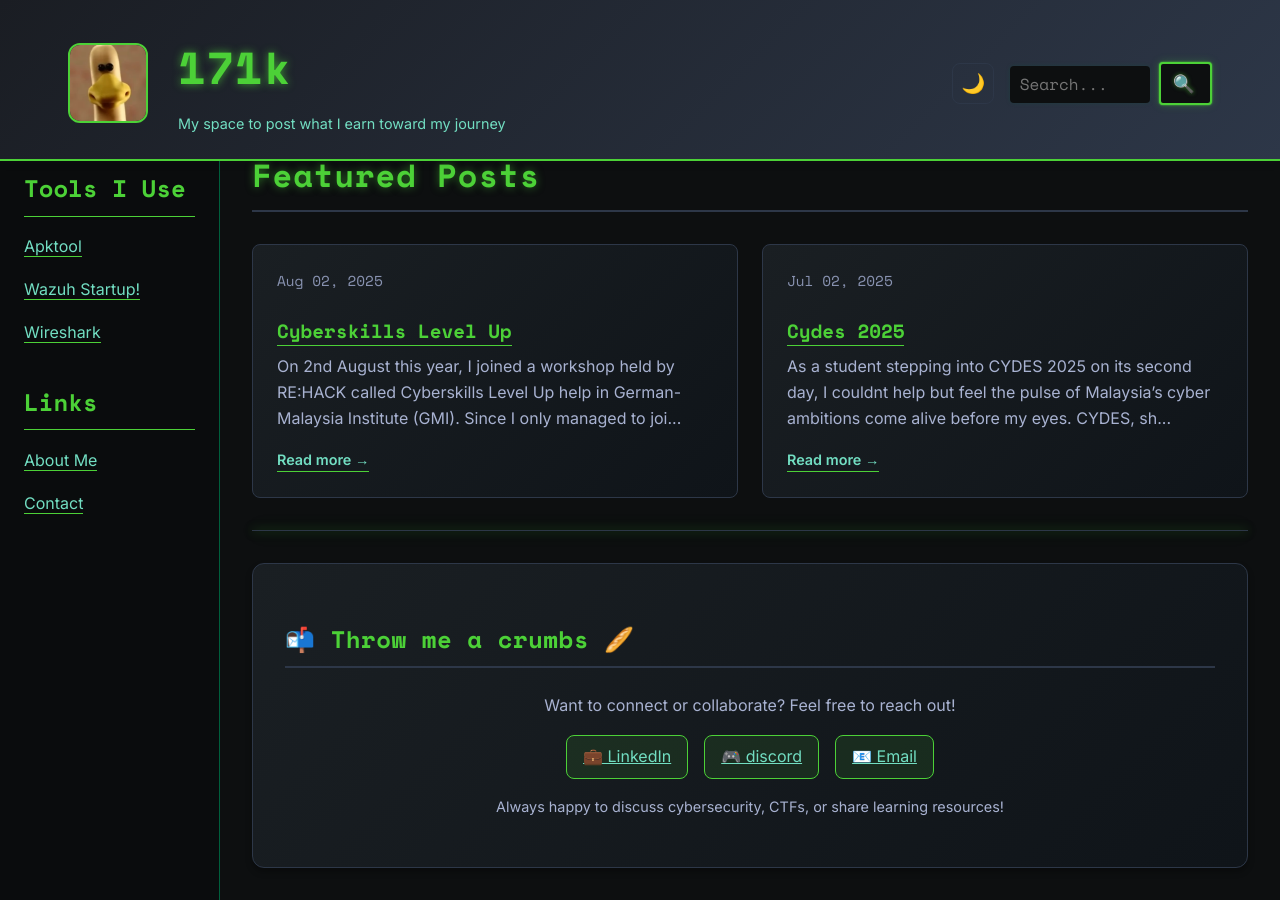
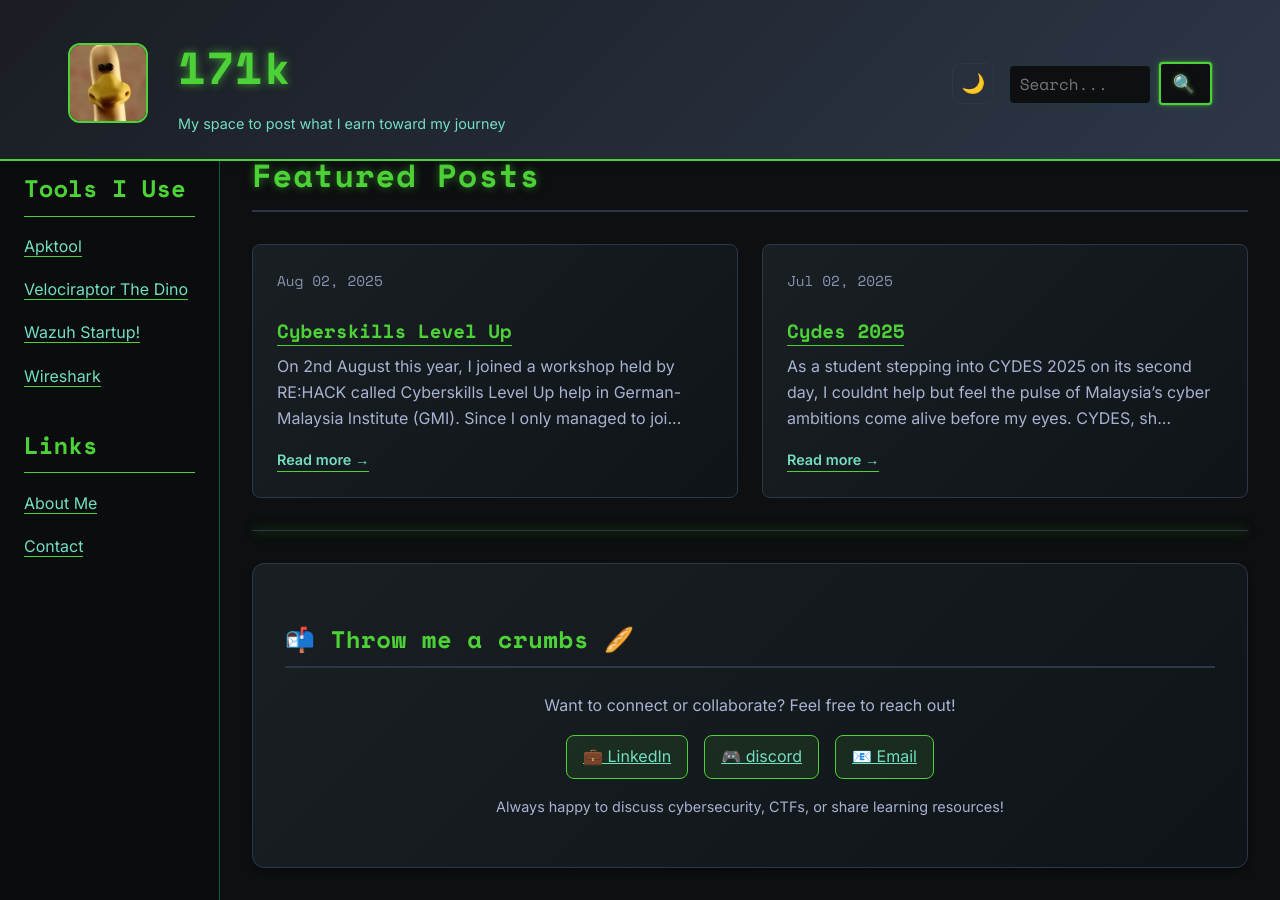
Before and after one commit to 171k/171k.github.io, a Jekyll site: the page built from index.md, in a window 1280 px wide and 900 px high, scrolled down 606 px. Built offline with Jekyll 4.4.1, drawn with Linux system fonts in a browser that asks for light colours.

Commit message:
Update velociraptor.md

```diff
--- a/_tools/velociraptor.md
+++ b/_tools/velociraptor.md
@@ -1,4 +1,7 @@
-
+---
+title: "Velociraptor The Dino"
+date: 2025-11-22
+---
 
 # Velociraptor? Dinosaur?
 
```
